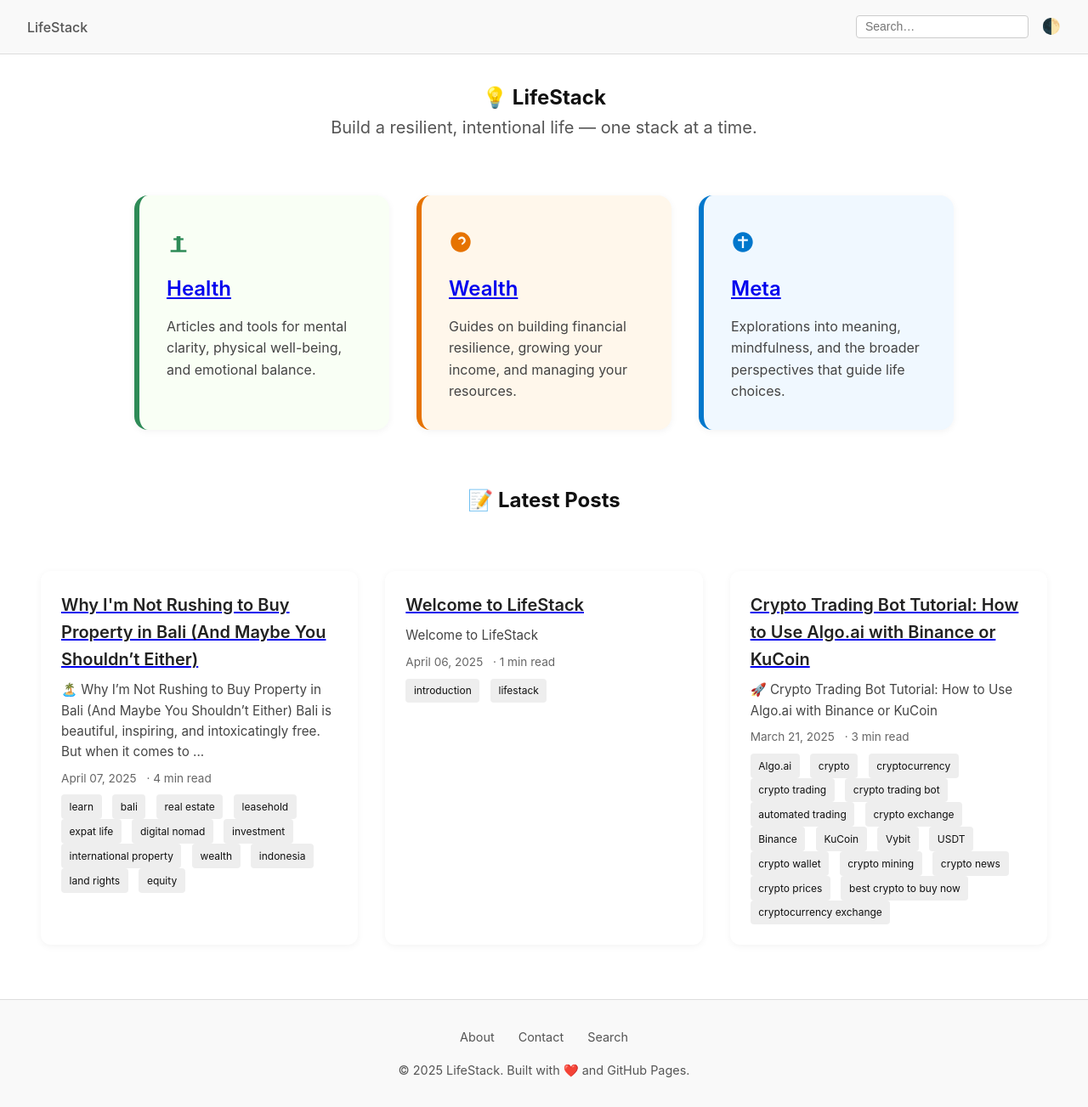
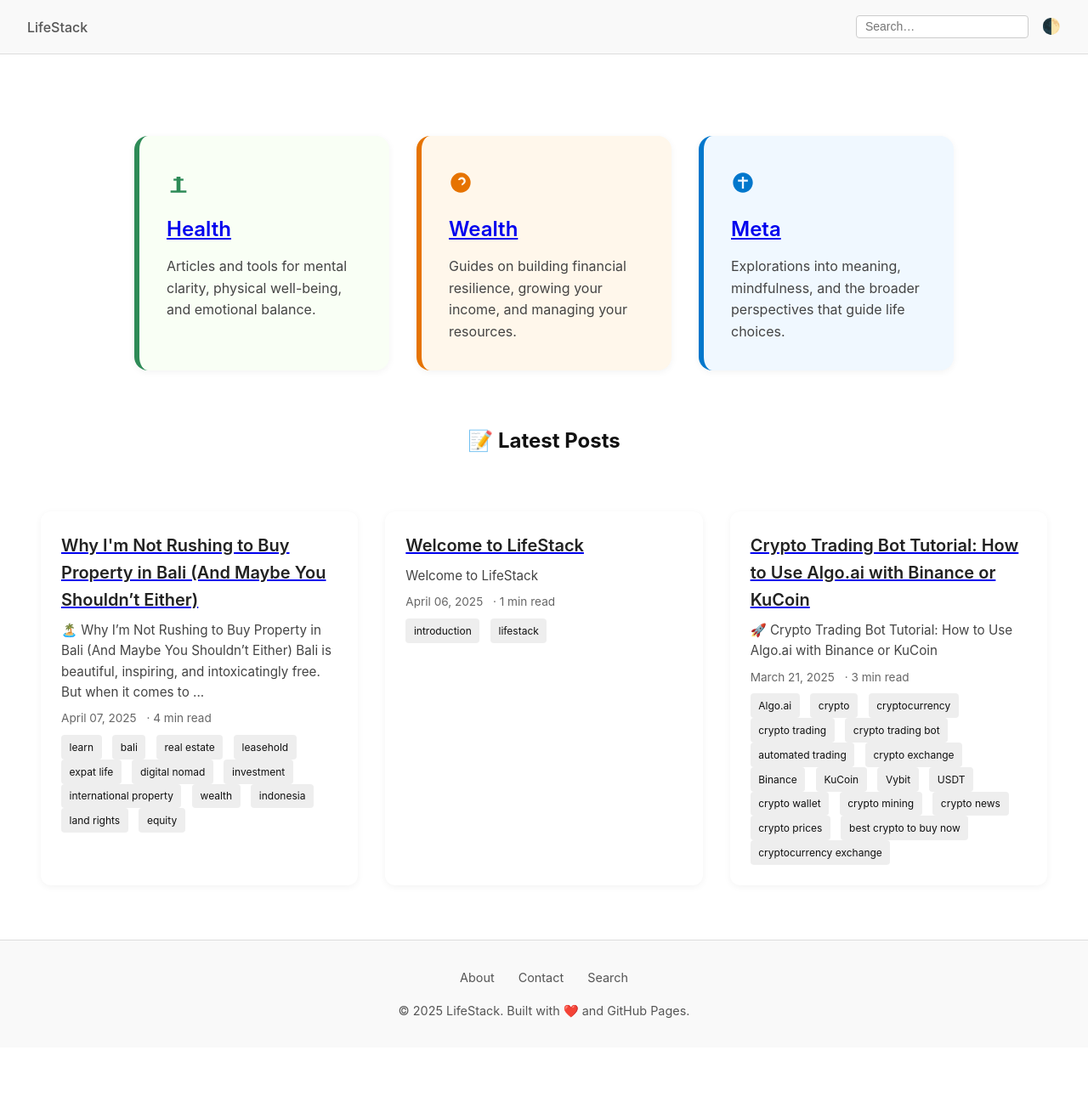
Before and after one commit to skelleng/lifeStack, a Jekyll site: the page built from index.html, in a window 1280 px wide and 1303 px high. Shown: the whole window at 85% size. Built offline with Jekyll 4.4.1, drawn with Linux system fonts in a browser that asks for light colours.

Commit message:
Update index.html

```diff
--- a/index.html
+++ b/index.html
@@ -6,7 +6,7 @@ permalink: /
 
 <!-- Hero Section -->
 <section class="hero" style="text-align:center; padding: 2rem 1rem;">
-  <h1>💡 LifeStack</h1>
+  <!--<h1>💡 LifeStack</h1>
   <p class="tagline" style="font-size: 1.25rem; color: #555;">Build a resilient, intentional life — one stack at a time.</p>
   <!--<p class="intro" style="margin-top: 1rem; font-size: 1rem; max-width: 600px; margin-left: auto; margin-right: auto;">Explore curated systems, tools, and knowledge across wellness, productivity, and financial clarity.</p>-->
 </section>
```
